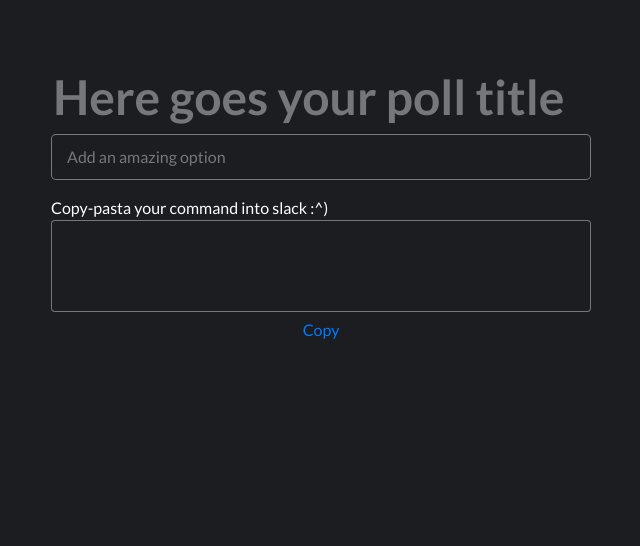
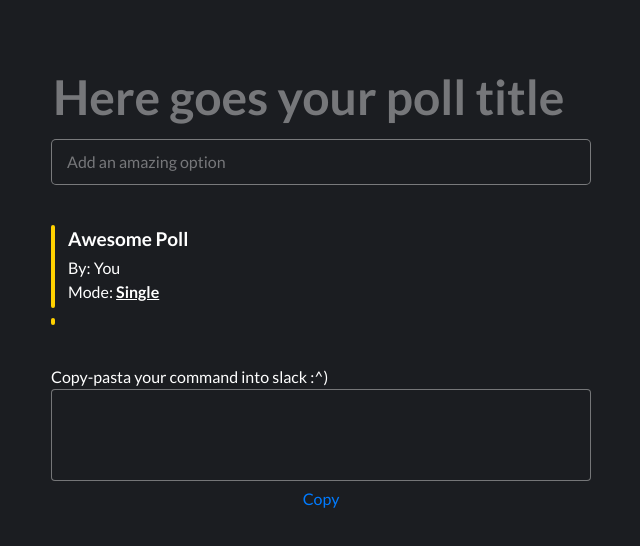
Before and after one commit to yellowme/slack-poll-web, a Vue app: page / in a window 1280 px wide. Shown: the top 546 px of the page, without its empty margins (319-959 px from the left). Built offline with nearby package versions, Linux system fonts and the light colour scheme.

Commit message:
Add poll info

```diff
--- a/src/App.vue
+++ b/src/App.vue
@@ -51,5 +51,6 @@ a {
   --main-font-primary-color: rgba(209, 210, 211, 1);
   --main-border-color: rgba(216, 216, 216, 0.5);
   --secondary-border-color: rgba(208, 208, 208, 0.5);
+  --yellowme-color: #FFD100;
 }
 </style>
--- /dev/null
+++ b/src/components/Decoration/SlackSection.vue
@@ -0,0 +1,34 @@
+<template>
+  <div class="slack-section">
+    <div class="separator"></div>
+    <div class="slack-slot">
+      <slot></slot>
+    </div>
+  </div>
+</template>
+
+<script>
+export default {
+  name: 'SlackSection'
+}
+</script>
+
+<style>
+.slack-section {
+  text-align: left;
+  display: flex;
+}
+
+.separator {
+  width: 4px;
+  align-items: stretch;
+  background-color: var(--yellowme-color);
+  border-radius: 2px;
+}
+
+.slack-slot {
+  padding-top: 3px;
+  padding-bottom: 4px;
+  margin-left: 13px;
+}
+</style>
--- a/src/components/Poll.vue
+++ b/src/components/Poll.vue
@@ -3,8 +3,10 @@
     <b-container fluid="md">
       <poll-title v-model="title" @keyupEnter="focusOnNextInput" />
       <poll-option-input v-model="newOptionText" @keyupEnter="addOption" />
-      <b-row align-h="center">
+      <b-row align-h="center" id="slack-message-container">
         <b-col cols="6">
+          <poll-info />
+          <slack-section>
             <ul id="options-list">
               <li v-for="option in options" :key="option.id" class="option-lsit-item">
                 <!-- <input type="text" :value="option.value" class="option-input-element"> -->
@@ -12,6 +14,7 @@
                 <a class="option-remove-element" @click="removeOption(option)">❌</a>
               </li>
             </ul>
+          </slack-section>
         </b-col>
       </b-row>
       <poll-command-text-area v-model="command" />
@@ -35,15 +38,19 @@
 <script>
 import { transcript } from './utils/transcriptor'
 import PollTitle from './Poll/PollTitle'
+import PollInfo from './Poll/PollInfo'
 import PollOptionInput from './Poll/PollOptionInput'
 import PollCommandTextArea from './Poll/PollCommandTextArea'
+import SlackSection from  './Decoration/SlackSection'
 
 export default {
   name: 'Poll',
   components: {
     PollTitle,
+    PollInfo,
     PollOptionInput,
-    PollCommandTextArea
+    PollCommandTextArea,
+    SlackSection
   },
   methods: {
     addOption() {
@@ -112,6 +119,13 @@ export default {
 #options-list {
   text-align: left;
   list-style-type: none;
+  margin: 0;
+  padding: 0;
+}
+
+#slack-message-container {
+  margin-top: 40px;
+  margin-bottom: 40px;
 }
 
 /*This is for a input type*/
--- /dev/null
+++ b/src/components/Poll/PollInfo.vue
@@ -0,0 +1,45 @@
+<template>
+  <div id="poll-info">
+    <slack-section>
+      <div id="info-group">
+        <h4 id="poll-title">Awesome Poll</h4>
+        <div>By: You</div>
+        <div>
+          Mode:
+          <a id="poll-type">Single</a>
+        </div>
+      </div>
+    </slack-section>
+  </div>
+</template>
+
+<script>
+import SlackSection from '../Decoration/SlackSection'
+
+export default {
+  name: 'PollInfo',
+  components: {
+    SlackSection
+  }
+}
+</script>
+
+<style>
+#poll-info {
+  margin-bottom: 10px;
+}
+
+#poll-title {
+  font-family: LatoBold;
+  font-size: 19px;
+  font-weight: bold;
+  margin-top: 0;
+  margin-bottom: 5px;
+}
+
+#poll-type {
+  font-family: LatoBold;
+  font-weight: bold;
+  text-decoration: underline;
+}
+</style>
```
Lines whose indentation alone changed are shown as unchanged.
